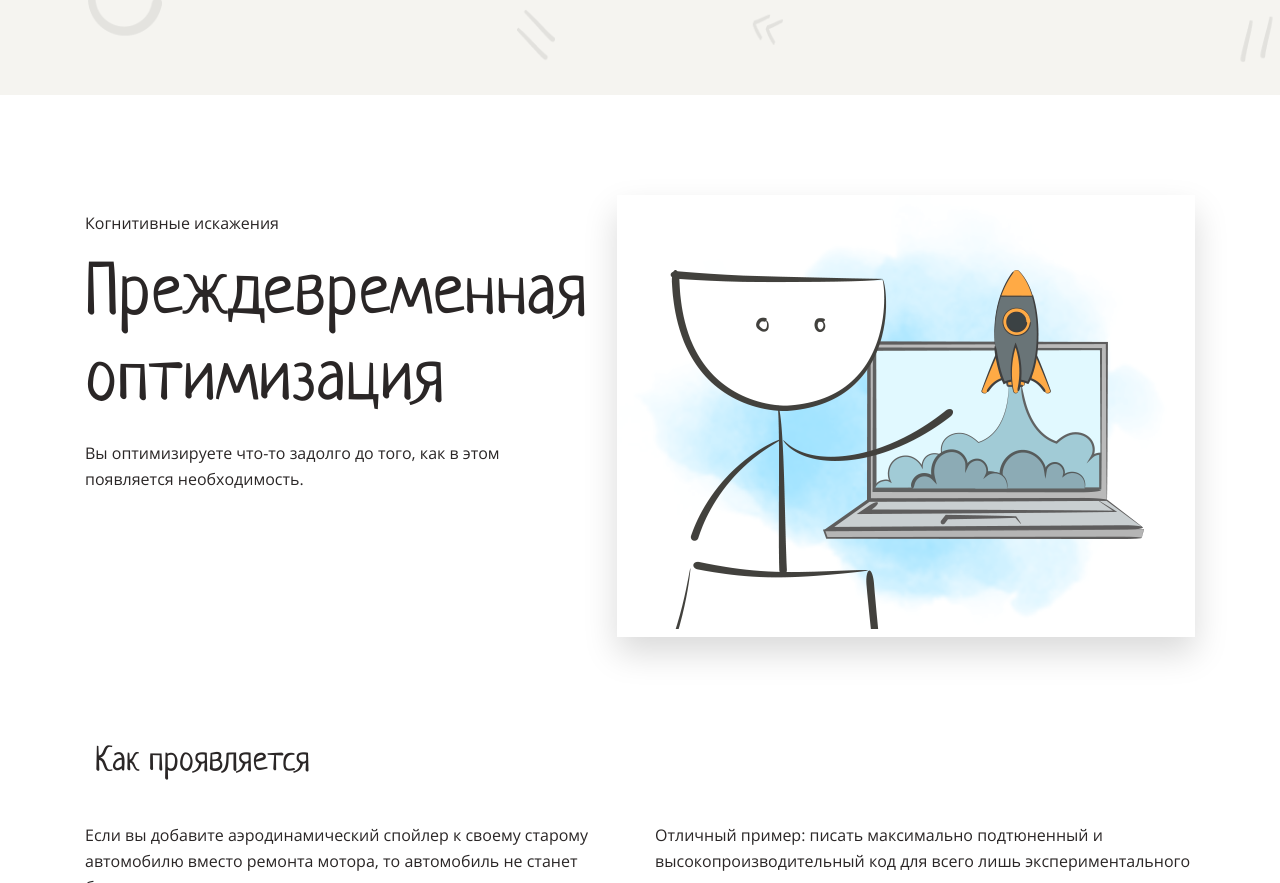
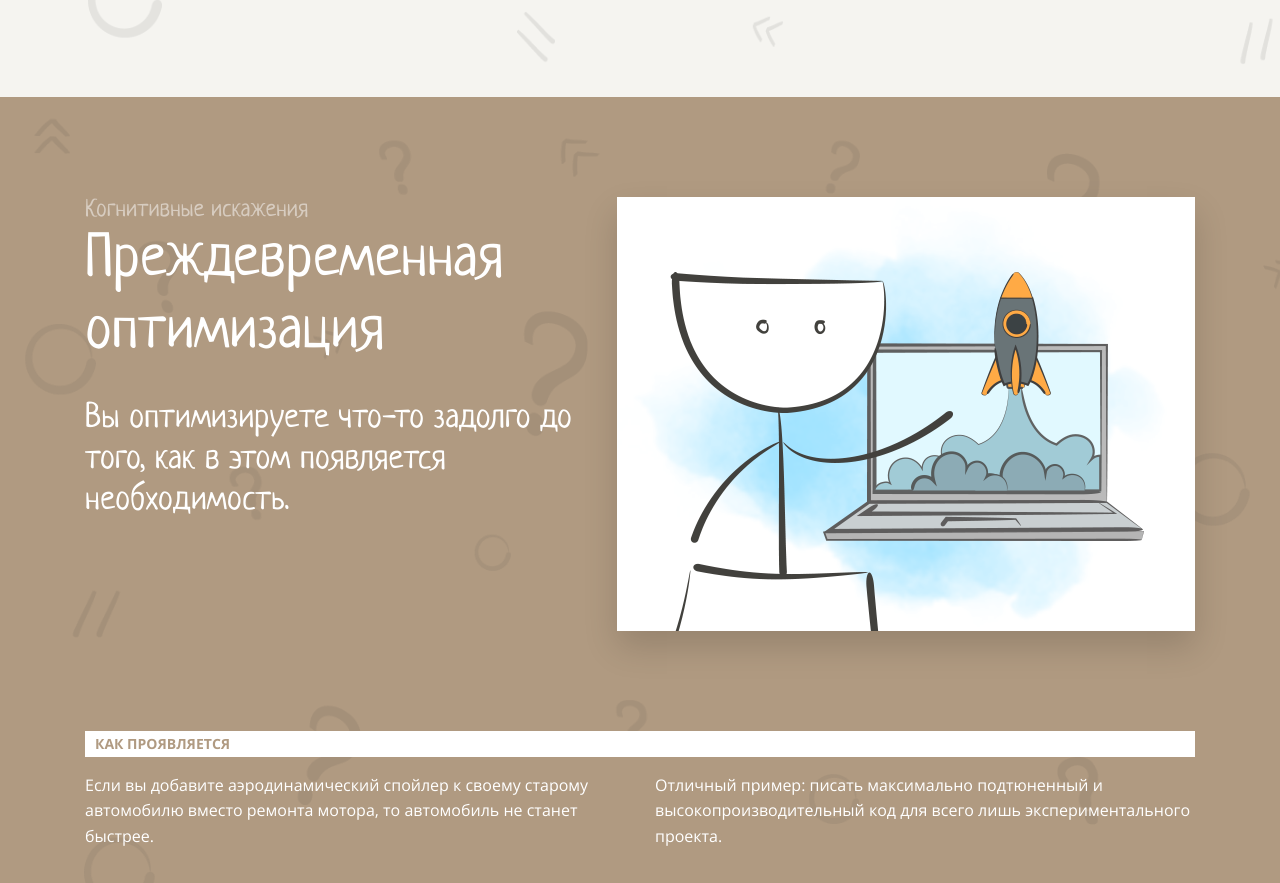
Before and after one commit to SvetlanaPeskova/layout-designer-project-58, a website: page src/index.html in a window 1280 px wide. Shown: the part 3560-4443 px from the top of the page. Drawn offline with Linux system fonts and the light colour scheme.

Commit message:
fix style.css

```diff
--- a/src/styles/style.css
+++ b/src/styles/style.css
@@ -222,10 +222,11 @@ header {
  .navigation-num {
    font-size: 64px;
    color: var(--main-dark);
-   margin: 12px 0 40px;
+   margin: 0 0 40px;
    font-family: Neucha, cursive;
-   line-height: 1;
+
  }
+
 
  .white {
    color: var(--white);
@@ -236,7 +237,9 @@ header {
  }
 
  .navigation-text {
-   color: var(--dark);
+  font-family: OpenSans, sans-serif;
+  line-height: 25.6px;
+  color: var(--dark);
  }
 
  .navigation-item:hover {
@@ -324,3 +327,63 @@ header {
 .how-manifests-txt {
   margin: 0;
 }
+
+#premature-optimization {
+  background-color: var(--brown);
+  position: relative;
+  box-sizing: border-box;
+}
+
+.cognitive-optimization-p {
+  font-family: Neucha, cursive;
+  font-size: 24px;
+  font-weight: 400;
+  color: var(--translucent-white);
+  line-height: 28.8px;
+  margin-top: 0;
+  margin-bottom: 0;
+}
+
+.premature-optimization-h1 {
+  font-family: Neucha, cursive;
+  font-size: 60px;
+  font-weight: 400;
+  color: var(--white);
+  line-height: 72px;
+  margin: 0 0 30px;
+}
+
+.optimization-p {
+  font-family: Neucha, cursive;
+  font-size: 34px;
+  color: var(--white);
+  font-weight: 400;
+  line-height: 40.8px;
+  margin: 0;
+}
+
+.bg-white {
+  background-color: var(--white);
+  height: 26px;
+}
+
+.how-manifests-optim-h3 {
+  font-family: OpenSans, sans-serif;
+  font-size: 14px;
+  font-weight: 700;
+  color: var(--brown);
+  text-transform: uppercase;
+  ;
+}
+
+.optimization-text {
+  font-family: OpenSans, sans-serif;
+  font-size: 16px;
+  font-weight: 400;font-family: OpenSans, sans-serif;
+  color: var(--white);
+}
+
+
+.optimization-img {
+  vertical-align: middle;
+}
```
